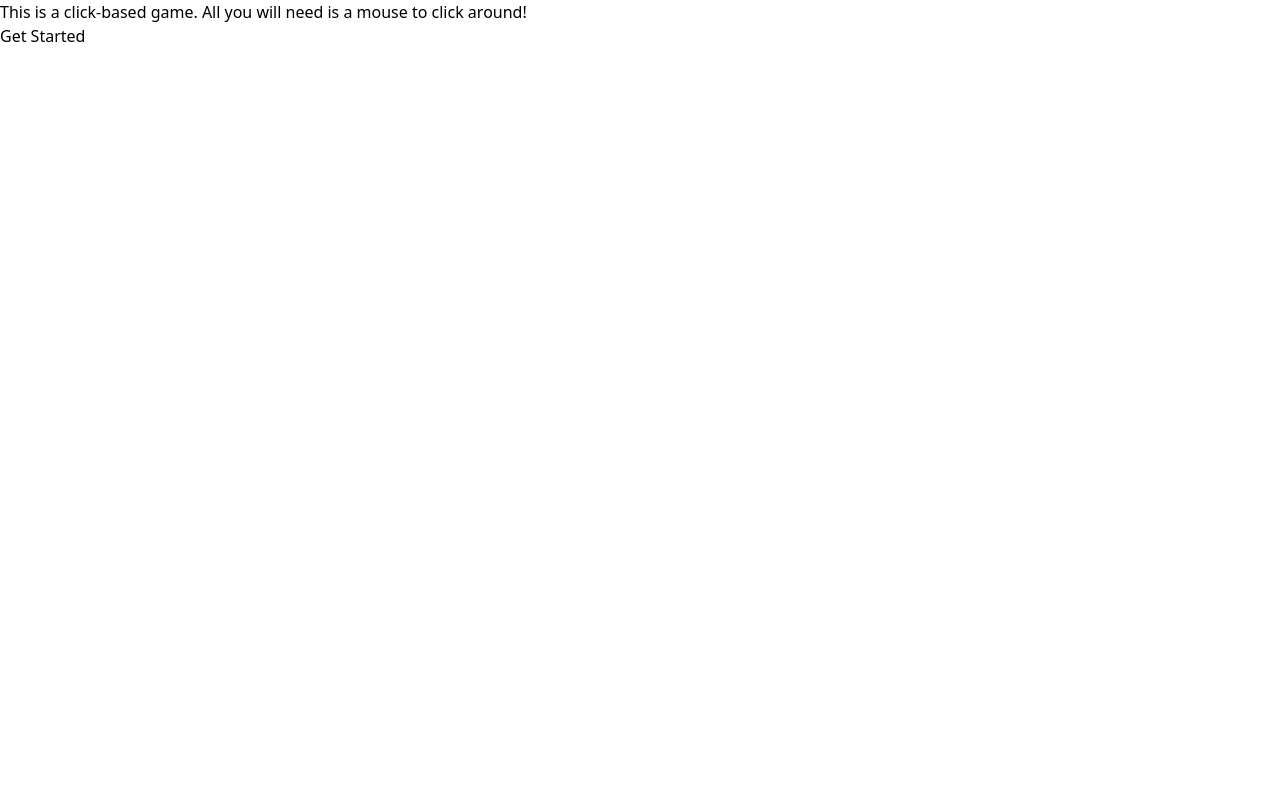
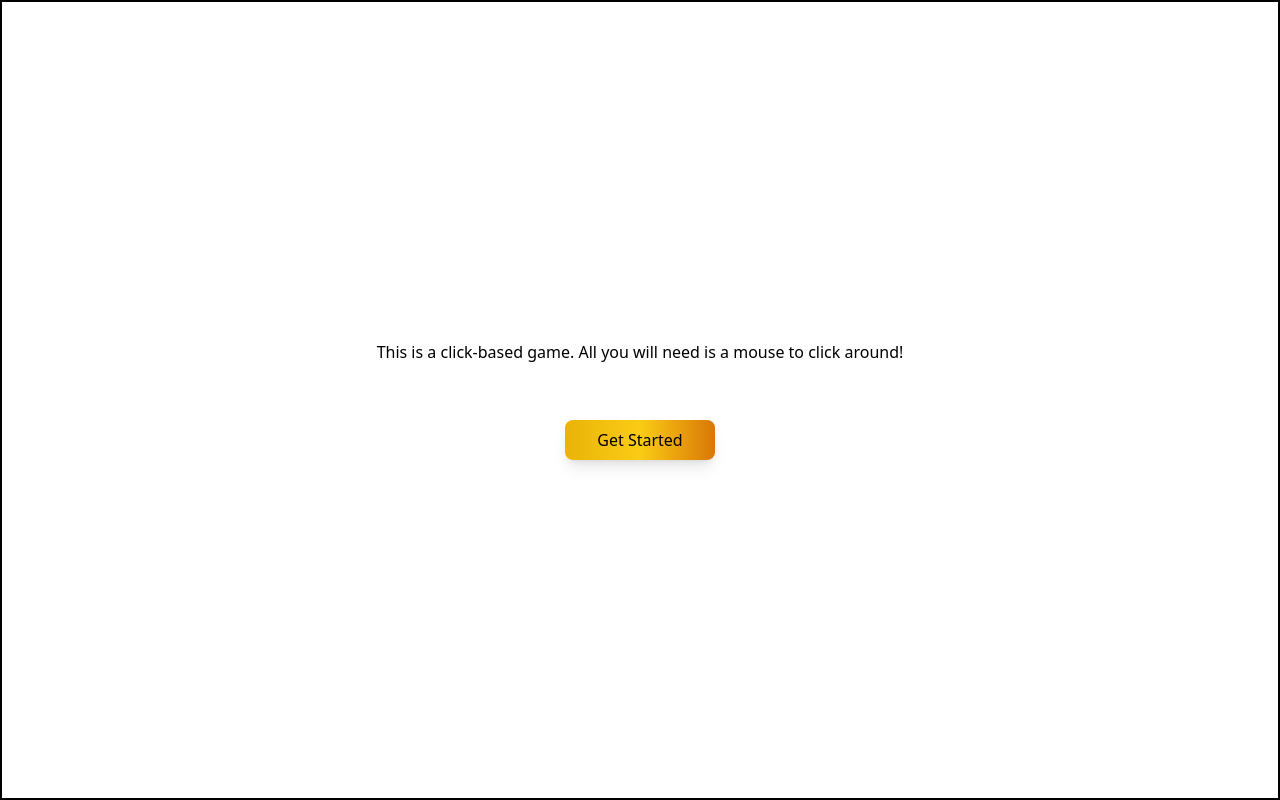
Before and after one commit to alexappleget/click-game, a Next.js app: page / in a window 1280 px wide. Built offline with nearby package versions, Linux system fonts and the light colour scheme.

Commit message:
Fix: Created my own LinkCustom component to be reused everywhere.

```diff
--- a/app/page.tsx
+++ b/app/page.tsx
@@ -1,13 +1,13 @@
-import Link from "next/link";
+import { LinkCustom } from "@/components/LinkCustom/LinkCustom";
 
 export default function Home() {
   return (
-    <div>
+    <section className="border-2 border-black h-screen flex flex-col items-center justify-center gap-14">
       <p>
         This is a click-based game. All you will need is a mouse to click
         around!
       </p>
-      <Link href="/class-choice">Get Started</Link>
-    </div>
+      <LinkCustom href="/class-choice">Get Started</LinkCustom>
+    </section>
   );
 }
--- /dev/null
+++ b/components/LinkCustom/LinkCustom.tsx
@@ -0,0 +1,21 @@
+import Link from "next/link";
+import React from "react";
+
+interface LinkProps {
+  children: React.ReactNode;
+  href: string;
+}
+
+const LinkCustom = ({ children, href }: LinkProps) => {
+  return (
+    <Link
+      className="p-4 px-8 py-2 overflow-hidden text-black bg-gradient-to-r from-yellow-500 via-yellow-400 to-amber-600 rounded-lg shadow-lg group hover:scale-105 transform transition-all duration-300 ease-in-out"
+      href={href}
+      passHref
+    >
+      {children}
+    </Link>
+  );
+};
+
+export { LinkCustom };
```
